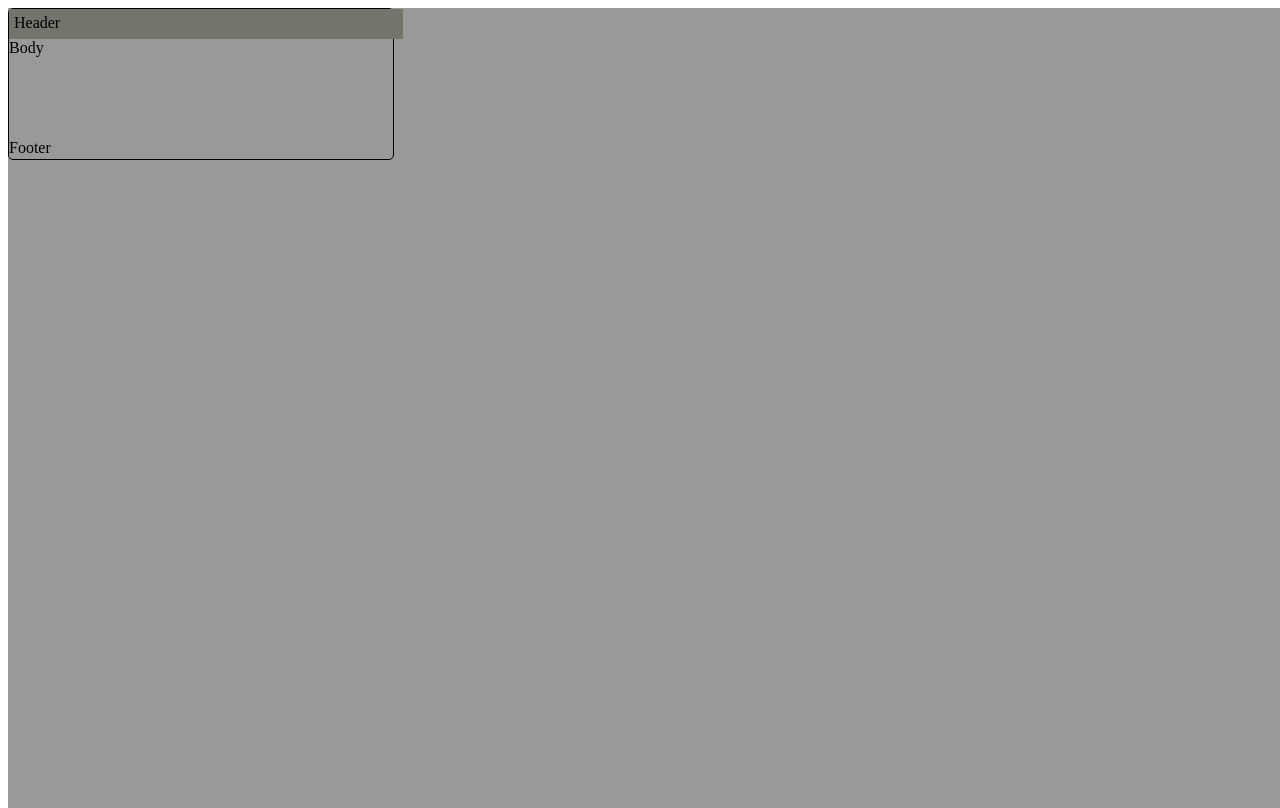
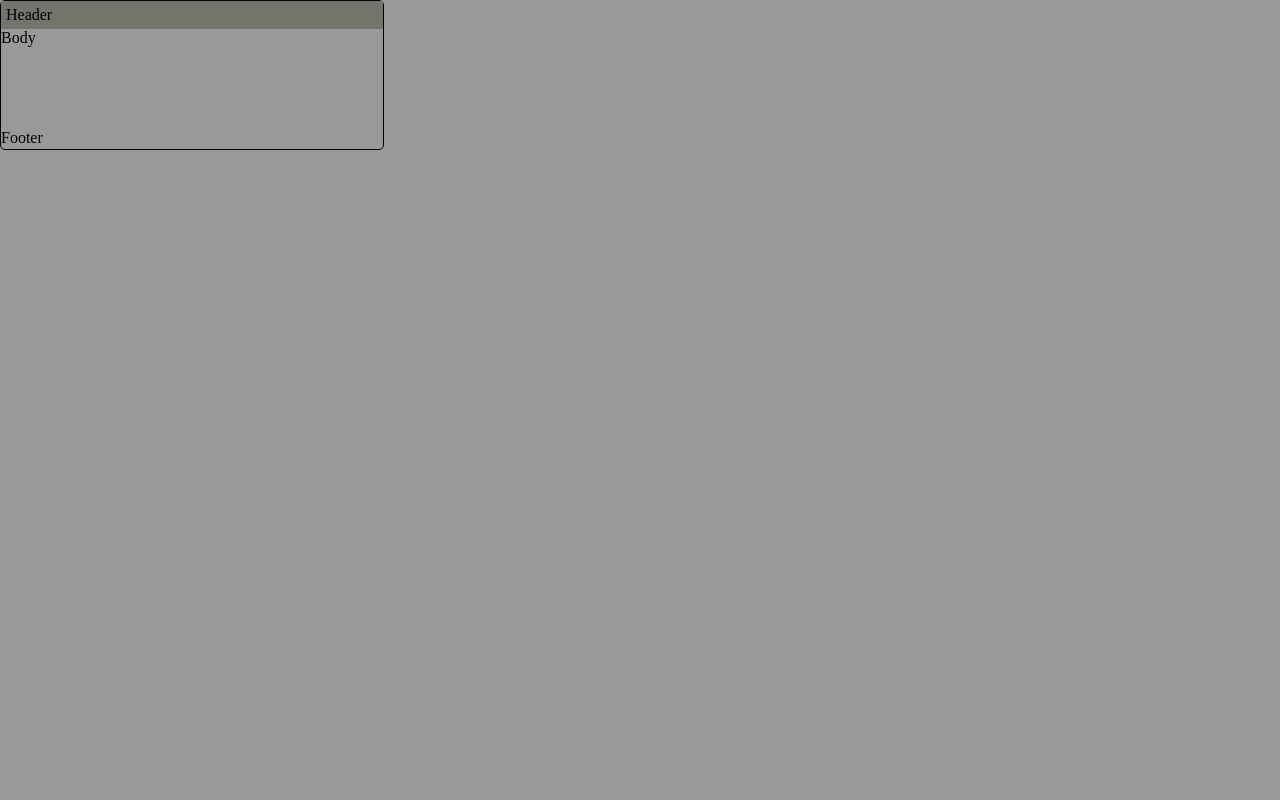
Before and after one commit to Zissan/dialog-box, a plain HTML site: page index.html in a window 1280 px wide. Drawn offline with Linux system fonts and the light colour scheme.

Commit message:
add default styles to have better control

```diff
--- a/styles.css
+++ b/styles.css
@@ -1,3 +1,13 @@
+html,
+body {
+  padding: 0;
+  margin: 0;
+}
+
+* {
+  box-sizing: border-box;
+}
+
 /*
 MODAL STYLES
 */
```
